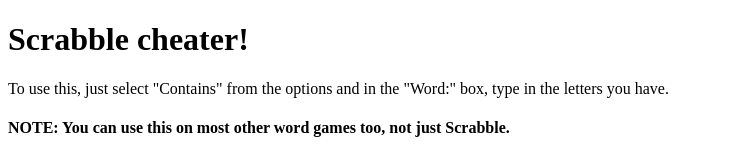
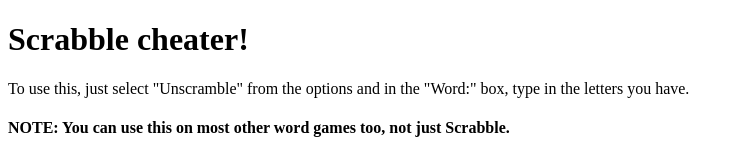
Before and after one commit to Dy-tech/Scrabble-Cheater, a plain HTML site: page index.html in a window 1280 px wide. Shown: the top 156 px of the page, without its empty margins (0-744 px from the left). Drawn offline with Linux system fonts and the light colour scheme.

Commit message:
Correct option to pick

```diff
--- a/index.html
+++ b/index.html
@@ -5,7 +5,7 @@
   </head>
   <body>
     <h1>Scrabble cheater!</h1>
-    <p>To use this, just select "Contains" from the options and in the "Word:" box, type in the letters you have.</p>
+    <p>To use this, just select "Unscramble" from the options and in the "Word:" box, type in the letters you have.</p>
     <h4> NOTE: You can use this on most other word games too, not just Scrabble.</h4>
     <style>#dictionarybox12 TD, INPUT, SELECT {font-size:12pt;}</style>
 <form action="https://www.thefreedictionary.com/_/partner.aspx" method="get" target="_blank" name="wordfinder"
```
